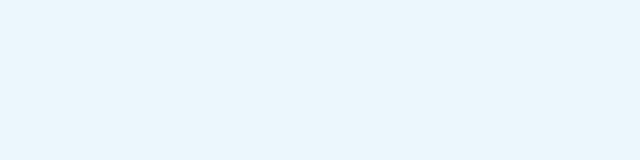
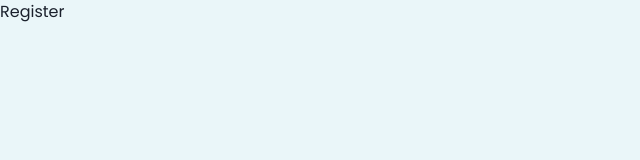
Before and after one commit to ChalaniDissanayaka/dineflow-restaurant-app-hackathon, a React (Create React App) app in the folder react-restaurant-frontend/: page /register in a window 1280 px wide. Before the commit this address had no page. Shown: the top 160 px of the page, without its empty margins (0-640 px from the left). Built offline with nearby package versions, Linux system fonts and the light colour scheme.

Commit message:
Added route to Register and Login pages

```diff
--- a/react-restaurant-frontend/src/App.js
+++ b/react-restaurant-frontend/src/App.js
@@ -3,6 +3,8 @@
 import { BrowserRouter, Routes, Route } from 'react-router-dom';
 import Home from './pages/Home';
 import { Toaster } from 'react-hot-toast';
+import Register from './pages/Register';
+import Login from './pages/Login';
 
 function App() {
   return (
@@ -10,6 +12,8 @@
       <BrowserRouter>
       <Routes>
         <Route path='/' element={<Home />} />
+        <Route path='/register' element={<Register />} />
+        <Route path='/login' element={<Login />} />
       </Routes>
       </BrowserRouter>
       <Toaster position='bottom-right' />
--- /dev/null
+++ b/react-restaurant-frontend/src/pages/Login.js
@@ -0,0 +1,11 @@
+import './Login.css';
+
+function Login() {
+    return (
+        <div>
+            Login
+        </div>
+    );
+}
+
+export default Login;
--- /dev/null
+++ b/react-restaurant-frontend/src/pages/Register.js
@@ -0,0 +1,11 @@
+import './Register.css';
+
+function Register() {
+    return (
+        <div>
+            Register
+        </div>
+    );
+}
+
+export default Register;
```
Also changed, not shown: react-restaurant-frontend/src/pages/Login.css (added), react-restaurant-frontend/src/pages/Register.css (added).
